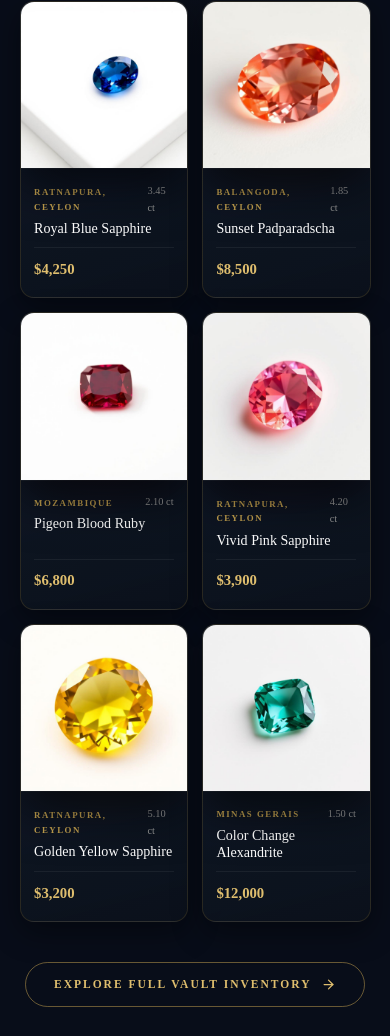
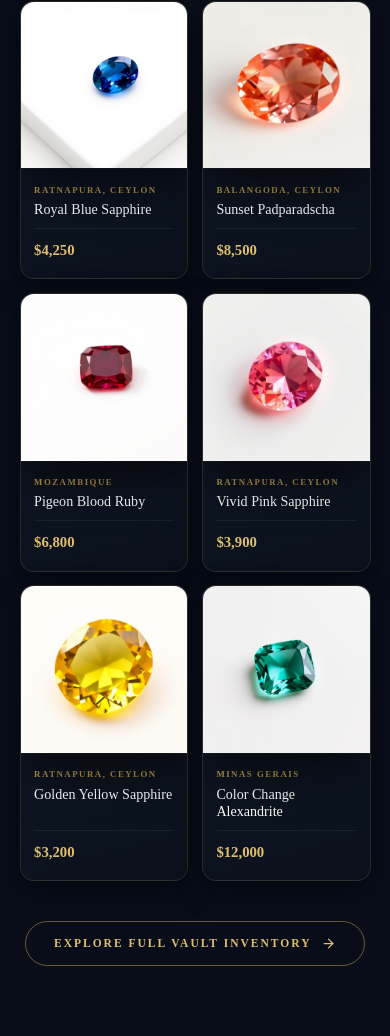
Before and after one commit to ishthiyaqAhamed/Gemfort, a Next.js app: page / in a window 390 px wide. Shown: the part 1000-2036 px from the top of the page. Built offline with nearby package versions, Linux system fonts and the light colour scheme; a web font is replaced by a local one.

Commit message:
mobile ui fixes

```diff
--- a/src/app/gemstones/page.tsx
+++ b/src/app/gemstones/page.tsx
@@ -100,7 +100,6 @@ export default function GemstonesPage() {
                       </h3>
 
                       <div className={styles.stoneMeta}>
-                        <span className={styles.stoneWeight}>{stone.weight}</span>
                         <span className={styles.stonePrice}>{formatPrice(stone.priceUSD)}</span>
                       </div>
 
--- a/src/components/FeaturedStones/FeaturedStones.tsx
+++ b/src/components/FeaturedStones/FeaturedStones.tsx
@@ -134,7 +134,6 @@ const FeaturedStones = () => {
                   <div className={styles.cardInfo}>
                     <div className={styles.originMeta}>
                       <span className={styles.origin}>{stone.origin}</span>
-                      <span className={styles.weight}>{stone.weight}</span>
                     </div>
 
                     <h3 className={styles.stoneName}>{stone.name}</h3>
```
